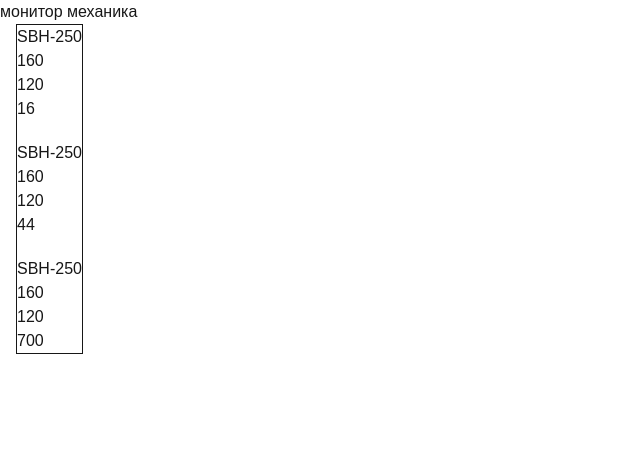
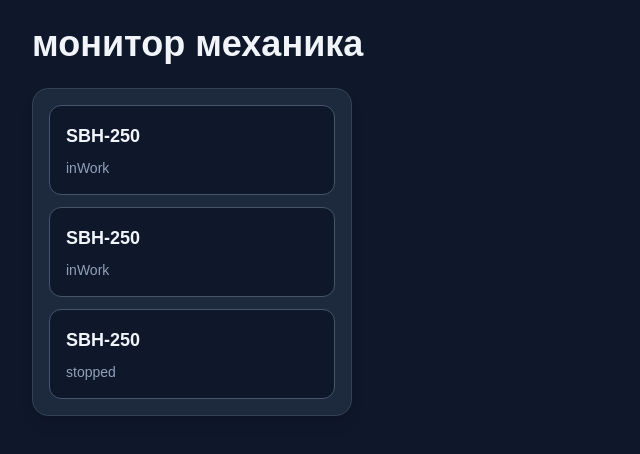
Before and after one commit to ViktorBobrov/RockPulse, a Next.js app in the folder rockpulse/: page / in a window 1280 px wide. Shown: the top 454 px of the page, without its empty margins (0-640 px from the left). Built offline with nearby package versions, Linux system fonts and the light colour scheme.

Commit message:
add: добавил стилизацию наа основные компоненты

```diff
--- a/rockpulse/app/components/display.tsx
+++ b/rockpulse/app/components/display.tsx
@@ -32,28 +32,53 @@ export default function Display() {
 
   return (
     <React.Fragment>
-      <h1 className="">{"монитор механика"}</h1>
-      <div className="flex pl-[2vh]  gap-[4vh]">
-        <div className=" flex flex-col gap-[20px] border  ">
+      <div className="w-full max-w-7xl px-4 py-6 sm:px-6 lg:px-8">
+        <h1 className="mb-6 text-2xl font-bold text-slate-100 sm:text-3xl lg:text-4xl">
+          {"монитор механика"}
+        </h1>
+        <div className="grid grid-cols-1 gap-6 lg:grid-cols-[320px_1fr] ">
+          <div className="flex flex-col gap-3 rounded-2xl border border-slate-700 bg-slate-800 p-4 shadow-lg">
             {context.cards.map((card) => (
               <div
+                className="flex cursor-pointer flex-col gap-2 rounded-xl border border-slate-600 bg-slate-900 p-4 transition hover:border-amber-500 hover:bg-slate-800"
                 key={card.id}
                 onClick={() => {
                   setSelectedCard(card);
                 }}
               >
-              <h3>{card.name}</h3>
+                <h3 className="text-base font-semibold text-slate-100 sm:text-lg">
+                  {card.name}
+                </h3>
 
-              <p>{card.engine}</p>
-              <p>{card.hydraulic}</p>
-              <p>{card.load}</p>
+                <p className="text-sm font-medium text-slate-400">
+                  {card.status}
+                </p>
               </div>
             ))}
           </div>
           <div>
             {selectedCard != null && (
-            <div className="rightPlace">{selectedCard.id} </div>
+              <div className="rounded-2xl border border-amber-500 bg-slate-800 p-5 shadow-lg sm:p-6">
+                <h3 className="mb-4 text-2xl font-bold text-slate-100">
+                  {" "}
+                  Машина:{selectedCard.name}
+                </h3>
+                <p className="mb-2 text-sm text-slate-300 sm:text-base">
+                  статус:{selectedCard.status}{" "}
+                </p>
+                <p className="mb-2 text-sm text-slate-300 sm:text-base">
+                  температура двигателя:{selectedCard.engine}{" "}
+                </p>
+                <p className="mb-2 text-sm text-slate-300 sm:text-base">
+                  температура гидр.жидкости:{selectedCard.hydraulic}{" "}
+                </p>
+                <p className="text-sm text-slate-300 sm:text-base">
+                  нагрузка:{selectedCard.load}{" "}
+                </p>
+                {}{" "}
+              </div>
             )}
+          </div>
         </div>
       </div>
     </React.Fragment>
--- a/rockpulse/app/page.tsx
+++ b/rockpulse/app/page.tsx
@@ -4,8 +4,8 @@ import { CardContext, CardContextProvider } from "../contexts/CardContext";
 
 export default function Home() {
   return (
-    <div className="">
-      <main className="">
+    <div className="min-h-screen w-full bg-slate-900">
+      <main className="flex-1 flex items-center justify-center">
         <CardContextProvider>
           <Display />
         </CardContextProvider>
--- a/rockpulse/contexts/CardContext.tsx
+++ b/rockpulse/contexts/CardContext.tsx
@@ -37,7 +37,7 @@ export const CardContextProvider = ({
       engine: 160,
       hydraulic: 120,
       load: 700,
-      status: "inWork",
+      status: "stopped",
     },
   ]);
 
```
Lines whose indentation alone changed are shown as unchanged.
